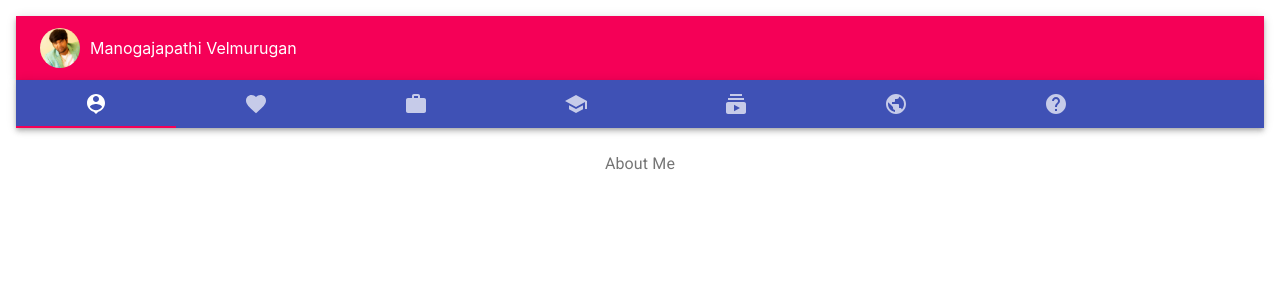
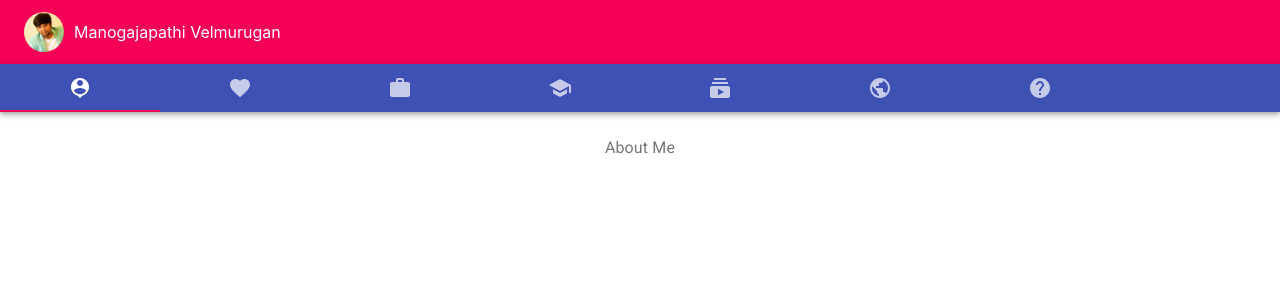
Before and after one commit to manogajapathi/mano-web, a React (Create React App) app: page / in a window 1280 px wide. Shown: the top 300 px of the page. Built offline with nearby package versions, Linux system fonts and the light colour scheme.

Commit message:
Padding fixed

```diff
--- a/src/components/MainPage.js
+++ b/src/components/MainPage.js
@@ -12,7 +12,7 @@ const useStyles = makeStyles(theme => ({
     backgroundColor: theme.palette.background.paper
   },
   paper: {
-    padding: theme.spacing(2),
+    padding: 'none',
     textAlign: 'center',
     color: theme.palette.text.secondary,
   },
@@ -23,7 +23,7 @@ export default function MainPage() {
 
   return (
     <div className={classes.root}>
-      <Grid container spacing={3}>
+      <Grid container>
         <Grid item xs={12}>
           <Paper className={classes.paper} style={{boxShadow: "none"}}><Header/><MenuTabs/><Footer/></Paper>
         </Grid>
```
